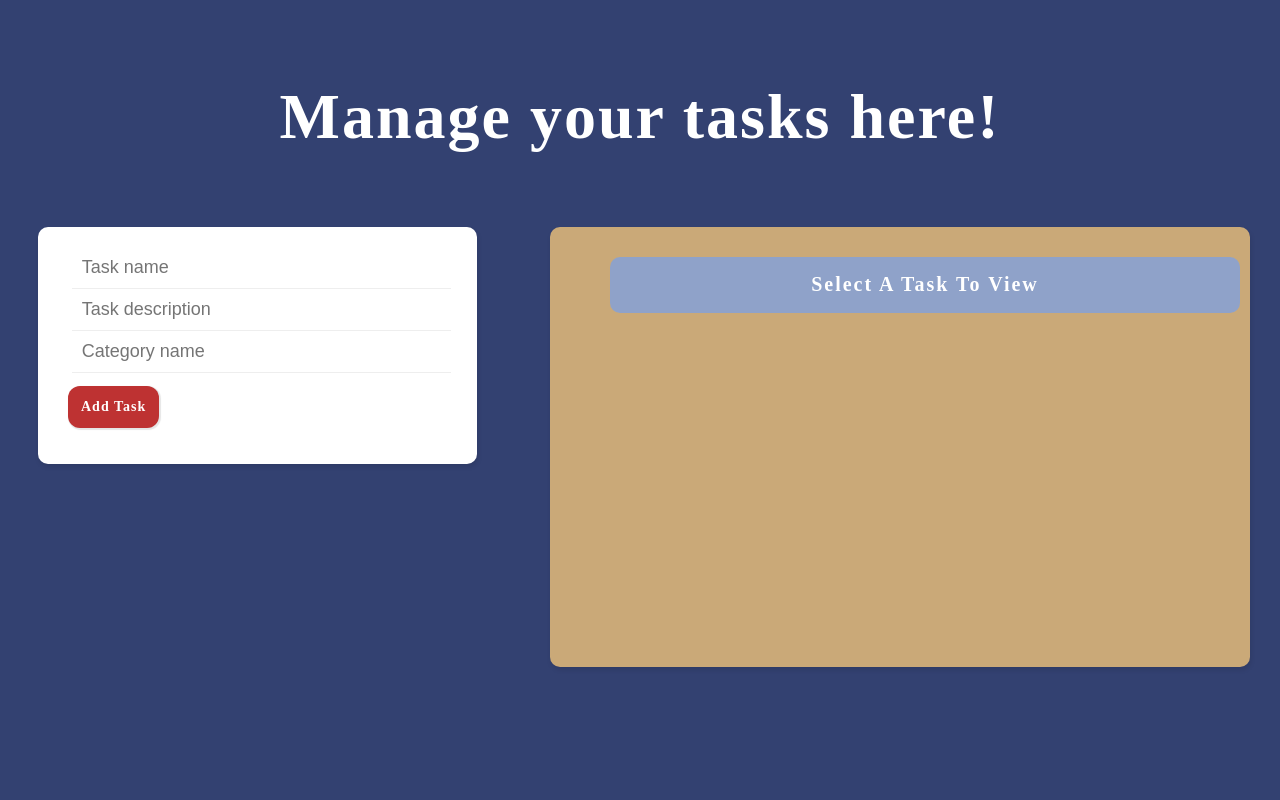
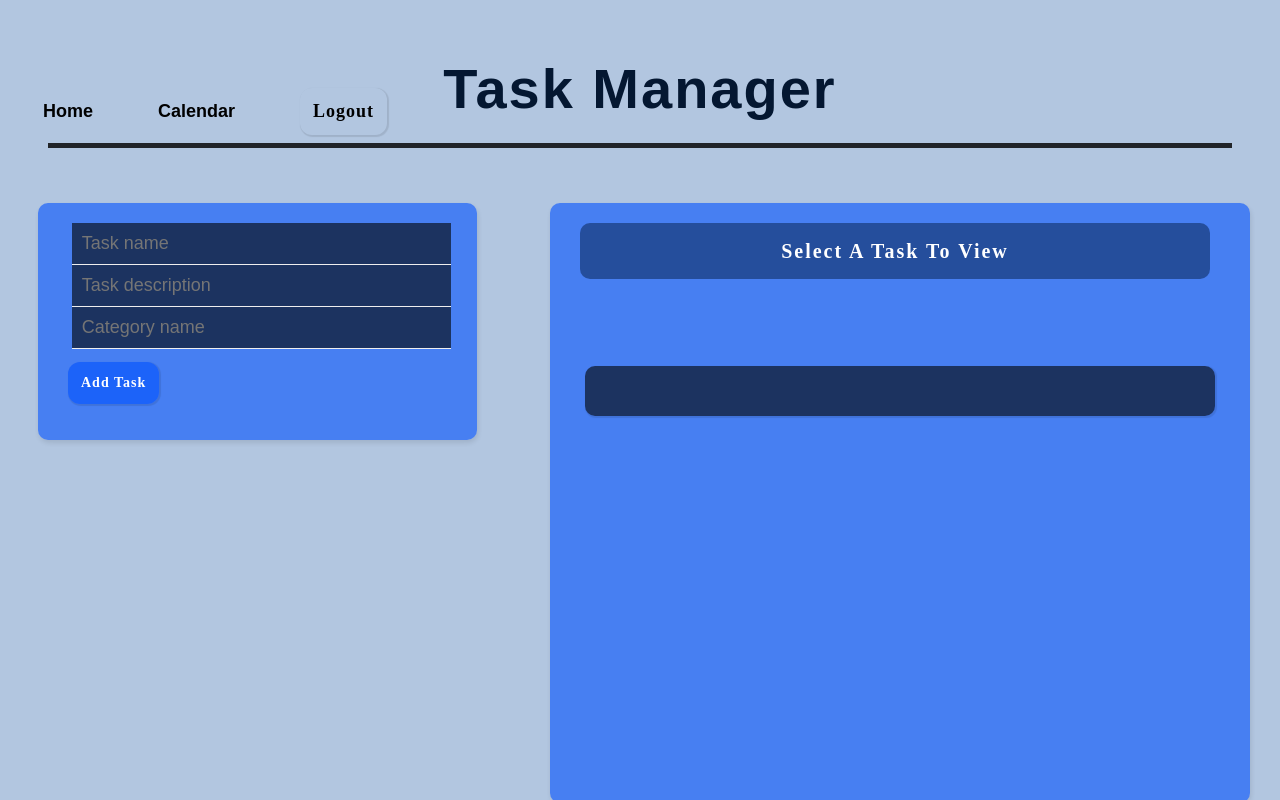
Before and after one commit to FS-CSCI150-F21/FS-CSCI150-F21-Team9, a website: page y/maryam_task.html in a window 1280 px wide. Drawn offline with nearby package versions, Linux system fonts and the light colour scheme; no server answers.

Commit message:
Adding style changes to task manager and connecting it with home page and calendar

```diff
--- a/y/index.js
+++ b/y/index.js
@@ -1,4 +1,3 @@
-import M from "materialize-css"
 // Your web app's Firebase configuration
 const firebaseConfig = {
   apiKey: "AIzaSyDTux8kStcOHDEmLKB_fbqGbxNE2lLKHL4",
--- a/y/maryam_task.css
+++ b/y/maryam_task.css
@@ -1,5 +1,28 @@
 body{
-    background-color: rgba(0, 18, 78, 0.8);    font-family: ubuntu;
+    background-color: rgba(1, 68, 155, 0.3);
+    font-family: ubuntu;
+}
+
+header {
+    height: 15vh;
+    width: 100%;
+    font-family: sans-serif;
+  }
+
+header h1 {
+    position: absolute;
+    top: -30px;
+    left: 50%;
+    transform: translate(-50%);
+    padding-top: 6px;
+    font-size: 56px;
+}
+
+hr {
+    height: 5px;
+    background-color: rgba(0, 0, 0, 0.815);
+    border-width: 0;
+    margin: 15px 40px 25px 40px;
 }
 
 h1{
@@ -19,7 +42,7 @@ h2{  /*Used For Current Task Name */
 }
 
 .content{ /* Create Task + Task List Display */
-    background: #fff;
+    background-color: rgba(0, 81, 255, 0.6);
     width: 30%;
     margin: 30px;
     padding:  20px 30px;
@@ -31,13 +54,13 @@ h2{  /*Used For Current Task Name */
 
 .currentTask{ /* Current Task Display */
     /* background: #fff; */
-    background-color: rgb(202, 169, 120);
+    background-color: rgba(0, 81, 255, 0.6);
     width: 50%;
     margin: 30px;
     padding:  20px 30px;
     border-radius: 10px 10px 10px 10px;
     box-shadow: 1px 3px 5px rgba(0,0,0,0.1);
-    height: 50%;
+    height: 70%;
     display: flex;
     justify-content: center;
     /* align-items: center; */
@@ -50,22 +73,65 @@ h2{  /*Used For Current Task Name */
     display: inline-block;
     height: auto;
     width: 90%;
-    background-color: rgba(106, 158, 255, 0.6);
+    background-color: rgba(15, 45, 100, 0.6);
     border-radius: 10px;
     margin-top: 10px;
     margin-right: 10px;
     position: absolute;
-    right: 0;
+    border-radius: 10px 10px 10px 10px;
+    top: 10px;
  }
 
 .task-display{
     display: inline-block;
-    /* background: #fff; */
+    background-color: #fafafa;
+    color: #444;
+    cursor: pointer;
+    padding: 18px;
+    text-align: left;
+    border: none;
+    outline: none;
+    transition: 0.4s;
     height: auto;
     width: 90%;
     border-radius: 10px 10px 10px 10px;
     position: absolute;
     top: 150px;
+}
+
+ul1 {
+    text-align: right;
+}
+
+li1 {
+    font-size: 18px;
+    font-weight: bold;
+    border: none;
+    cursor: pointer;
+    color: black;
+    background-color: transparent;
+    text-decoration: none;
+    margin-top: 80px;
+    margin-right: 50px;
+}
+
+.link-btn,
+.logout {
+  font-size: 18px;
+  font-weight: bold;
+  border: none;
+  cursor: pointer;
+  color: black;
+  background-color: transparent;
+  text-decoration: none;
+  margin-top: 80px;
+  margin-right: 25px;
+    margin-left: 35px;
+}
+
+.logout:hover,
+.link-btn:hover {
+  color: rgba(0, 0, 0, 0.7);
 }
 
 ul{
@@ -129,6 +195,7 @@ form input{
     display: block;
     box-sizing: border-box;
     font-size: 18px;
+    background-color: rgba(0, 0, 0, 0.6);
 }
 
 form textarea{
@@ -146,7 +213,7 @@ form textarea{
 
 form input:focus{
     outline: none;
-    border-bottom: 3px solid #be3232;
+    border-bottom: 3px solid #452a91;
     padding-bottom: 8px;
     transition: all ease 0.2s;
 }
@@ -159,8 +226,7 @@ form:after{
 
 button{
     border: 0;
-    background: #be3232;
-    /* border-radius: 10px; */
+    background-color: rgba(0, 81, 255, 0.6);    /* border-radius: 10px; */
     border-radius: 12px;
     padding: 13px;
     margin-top: 13px;
--- a/y/maryam_task.html
+++ b/y/maryam_task.html
@@ -1,11 +1,33 @@
 <html>
     <head>
+        <meta charset="utf-8" />
+        <meta name="viewport" content="width=device-width" />
+
+        <!-------------------- Font Awwsome -------------------->
+        <link
+          rel="stylesheet"
+          href="https://cdnjs.cloudflare.com/ajax/libs/font-awesome/4.7.0/css/font-awesome.min.css"
+        />
+
         <script src="https://www.gstatic.com/firebasejs/8.6.8/firebase-app.js"></script>
         <script src="https://www.gstatic.com/firebasejs/8.6.8/firebase.js"></script>
+
+        <!-------------------- CSS -------------------->
+        <title>Task Page</title>
         <link rel="stylesheet" href="maryam_task.css">
     </head>
     <body>
-        <h1>Manage your tasks here!</h1>
+        <header>
+            <h1 style="color: rgb(4, 23, 49);">Task Manager</h1>
+            <ul1>
+              <li1><a href="home.html" class="link-btn">Home</a></li>
+              <li1><a href="calendar.html" class="link-btn">Calendar</a></li>
+              <li1><button class="logout" id="logout">Logout</button></li>
+            </ul1>
+          </header>
+
+          <hr>
+
 
 
         <div class="content">
@@ -22,18 +44,13 @@
             <div class="task">
                 <h2>Select A Task To View</h2>
             </div>
-
-            <div class="task-display">
+            <button style="background-color: rgba(0, 0, 0, 0.6);" class="task-display">
                 <form id="add-task-form"></form>
                 <ul id="task-list"></ul>
-            </div>
+            </button>
         </div>
 
-        <script src="/index.js"></script>
-        <script src="http://ajax.googleapis.com/ajax/libs/jquery/1.7.1/jquery.min.js" type="text/javascript"></script>
-        <script src="https://www.gstatic.com/firebasejs/8.6.8/firebase-app.js"></script>
-        <script src="https://www.gstatic.com/firebasejs/8.6.8/firebase-auth.js"></script>
-        <script src="https://www.gstatic.com/firebasejs/8.6.8/firebase-firestore.js"></script>
+        <script src="index.js"></script>
         <script src="maryam_task.js"></script>
     </body>
 </html>
--- a/y/maryam_task.js
+++ b/y/maryam_task.js
@@ -1,28 +1,7 @@
-
-// Your web app's Firebase configuration
-// For Firebase JS SDK v7.20.0 and later, measurementId is optional
-const firebaseConfig = {
-    apiKey: "AIzaSyDTux8kStcOHDEmLKB_fbqGbxNE2lLKHL4",
-    authDomain: "paw-lender.firebaseapp.com",
-    databaseURL: "https://paw-lender-default-rtdb.firebaseio.com",
-    projectId: "paw-lender",
-    storageBucket: "paw-lender.appspot.com",
-    messagingSenderId: "156009579264",
-    appId: "1:156009579264:web:e9123a4fd752386f0669e5",
-    measurementId: "G-ZSRT2Q966P"
-};
-
-// Initialize Firebase
-firebase.initializeApp(firebaseConfig);
-// Initialize variables
-const auth = firebase.auth();
-const db = firebase.firestore();
-
-
 const tasklist = document.querySelector('#task-list');
 const form = document.querySelector('#add-task-form');
 
-// Create element and render cafe
+// Create element and render task-list
 function renderTasklist(doc){
     let li = document.createElement('li');
     let task = document.createElement('span');
@@ -47,15 +26,16 @@ function renderTasklist(doc){
     cross.addEventListener('click', (e) => {
         e.stopPropagation();
         let id= e.target.parentElement.getAttribute('data-id');
-        db.collection('tasks').doc(id).delete();
+        database.collection('tasks').doc(id).delete();
     })
+
 }
 
 
 // saving data
 form.addEventListener('submit', (e) => {
     e.preventDefault();
-    db.collection('tasks').add({
+    database.collection('tasks').add({
         task: form.task.value,
         description: form.description.value,
         category: form.category.value
@@ -66,7 +46,7 @@ form.category.value ='';
 })
 
 // realtime listener
-db.collection('tasks').orderBy('category').onSnapshot(snapshot => { // changed task to category
+database.collection('tasks').orderBy('category').onSnapshot(snapshot => { // changed task to category
     let changes = snapshot.docChanges();
     // console.log(changes);
     changes.forEach(change => {
```
Also changed, not shown: y/calendar.html (+1 -1 lines), y/home.html (+1 -1 lines).
